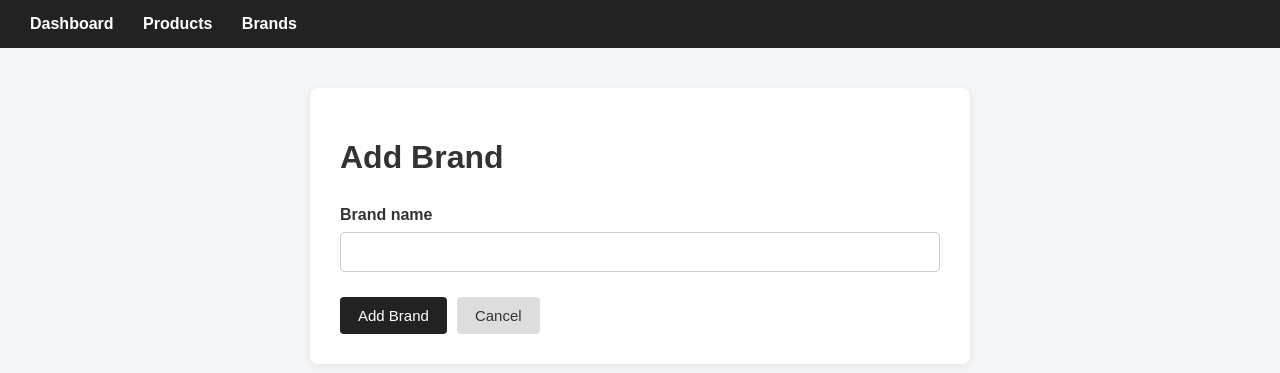
After one commit to wladimirkarpicki/ai-inventory-management, a Flask app: page /brands/add in a window 1280 px wide. The commit adds this page. Shown: the top 373 px of the page. Run offline with Flask 3, Linux system fonts and the light colour scheme; some libraries are stand-ins or nearby versions.

Commit message:
Improved Brands Management System Architecture

```diff
--- a/app.py
+++ b/app.py
@@ -420,5 +420,260 @@ def delete_product():
     )
 
 
+
+
+def validate_brand_name(name):
+    """
+    Validate a brand name for add / edit operations.
+    Returns an error message string, or None when the name is valid.
+    """
+
+    if not name:
+        return "Brand name is required."
+
+    if len(name) > 100:
+        return "Brand name must be 100 characters or fewer."
+
+    return None
+
+
+@app.route("/brands/add", methods=["GET", "POST"])
+def add_brand():
+
+    name = ""
+    error = ""
+
+    if request.method == "POST":
+
+        name = request.form.get("name", "").strip()
+        error = validate_brand_name(name)
+
+        if error is None:
+            conn = None
+
+            try:
+                conn = psycopg.connect(get_connection_string())
+                cur = conn.cursor()
+
+                cur.execute(
+                    "SELECT 1 FROM brands WHERE LOWER(name) = LOWER(%s)",
+                    (name,)
+                )
+
+                if cur.fetchone() is not None:
+                    error = f'A brand named "{name}" already exists.'
+                else:
+                    cur.execute(
+                        "INSERT INTO brands (name) VALUES (%s)",
+                        (name,)
+                    )
+
+                    conn.commit()
+
+                cur.close()
+
+            except psycopg.errors.UniqueViolation:
+                error = f'A brand named "{name}" already exists.'
+
+            finally:
+                if conn is not None:
+                    conn.close()
+
+        if error is None:
+            return redirect(url_for("brands"))
+
+    return render_template("add_brand.html", name=name, error=error)
+
+
+@app.route("/brands/edit", methods=["GET", "POST"])
+def edit_brand():
+
+    brand_id = request.args.get(
+        "brand_id",
+        type=int
+    )
+
+    # POST: save changes
+    if request.method == "POST":
+
+        name = request.form.get("name", "").strip()
+        error = validate_brand_name(name)
+        success = False
+        brand = None
+
+        conn = None
+
+        try:
+            conn = psycopg.connect(get_connection_string())
+            cur = conn.cursor()
+
+            cur.execute(
+                "SELECT id, name FROM brands WHERE id = %s",
+                (brand_id,)
+            )
+
+            row = cur.fetchone()
+
+            if row is None:
+                cur.close()
+                conn.close()
+                return "Brand not found", 404
+
+            if error is None:
+                cur.execute(
+                    "SELECT id FROM brands WHERE LOWER(name) = LOWER(%s) AND id <> %s",
+                    (name, brand_id)
+                )
+
+                if cur.fetchone() is not None:
+                    error = f'A brand named "{name}" already exists.'
+
+            if error is None:
+                cur.execute(
+                    "UPDATE brands SET name = %s WHERE id = %s",
+                    (name, brand_id)
+                )
+
+                conn.commit()
+                success = True
+
+            cur.close()
+
+        except psycopg.errors.UniqueViolation:
+            error = f'A brand named "{name}" already exists.'
+
+        finally:
+            if conn is not None:
+                conn.close()
+
+        if success:
+            return redirect(url_for("brands"))
+
+        # Re-display the submitted name when editing after a validation error
+        brand = (brand_id, name)
+
+        return render_template("edit_brand.html", brand=brand, error=error)
+
+    # GET: no selection yet -> show brand picker
+    if brand_id is None:
+
+        conn = psycopg.connect(get_connection_string())
+        cur = conn.cursor()
+
+        cur.execute("""
+            SELECT
+                id,
+                name
+            FROM brands
+            ORDER BY id
+        """)
+
+        brands = cur.fetchall()
+
+        cur.close()
+        conn.close()
+
+        return render_template("edit_brand_select.html", brands=brands)
+
+    # GET: brand selected -> show edit form
+    conn = psycopg.connect(get_connection_string())
+    cur = conn.cursor()
+
+    cur.execute(
+        "SELECT id, name FROM brands WHERE id = %s",
+        (brand_id,)
+    )
+
+    brand = cur.fetchone()
+
+    cur.close()
+    conn.close()
+
+    if brand is None:
+        return "Brand not found", 404
+
+    return render_template("edit_brand.html", brand=brand, error="")
+
+
+
+
+@app.route("/brands/delete", methods=["GET", "POST"])
+def delete_brand():
+
+    brand_id = request.args.get("brand_id", type=int)
+
+    # POST: delete brand
+    if request.method == "POST":
+
+        conn = None
+
+        try:
+            conn = psycopg.connect(get_connection_string())
+            cur = conn.cursor()
+
+            cur.execute("SELECT id, name FROM brands WHERE id = %s", (brand_id,))
+            brand = cur.fetchone()
+
+            if brand is None:
+                cur.close()
+                conn.close()
+                return "Brand not found", 404
+
+            try:
+                cur.execute("DELETE FROM brands WHERE id = %s", (brand_id,))
+                conn.commit()
+            except psycopg.errors.ForeignKeyViolation:
+                conn.rollback()
+                cur.close()
+                conn.close()
+                return render_template(
+                    "delete_brand_confirm.html",
+                    brand=brand,
+                    error="This brand has products and cannot be deleted."
+                )
+
+            cur.close()
+
+        finally:
+            if conn is not None:
+                conn.close()
+
+        return redirect(url_for("brands"))
+
+    # GET: no selection -> show picker
+    if brand_id is None:
+
+        conn = psycopg.connect(get_connection_string())
+        cur = conn.cursor()
+
+        cur.execute("""
+            SELECT id, name
+            FROM brands
+            ORDER BY id
+        """)
+
+        brands = cur.fetchall()
+
+        cur.close()
+        conn.close()
+
+        return render_template("delete_brand_select.html", brands=brands)
+
+    # GET: brand selected -> show confirmation
+    conn = psycopg.connect(get_connection_string())
+    cur = conn.cursor()
+
+    cur.execute("SELECT id, name FROM brands WHERE id = %s", (brand_id,))
+    brand = cur.fetchone()
+
+    cur.close()
+    conn.close()
+
+    if brand is None:
+        return "Brand not found", 404
+
+    return render_template("delete_brand_confirm.html", brand=brand)
+
+
 if __name__ == "__main__":
     app.run(debug=True)
--- /dev/null
+++ b/templates/add_brand.html
@@ -0,0 +1,65 @@
+{% extends "base.html" %}
+
+{% block title %}
+Add Brand
+{% endblock %}
+
+
+{% block content %}
+
+<div class="form-container">
+
+    <h1>Add Brand</h1>
+
+    {% if error %}
+    <div class="error-message">
+        {{ error }}
+    </div>
+    {% endif %}
+
+    <form
+        method="POST"
+        action="{{ url_for('add_brand') }}"
+    >
+
+        <div class="form-group">
+
+            <label for="name">
+                Brand name
+            </label>
+
+            <input
+                type="text"
+                id="name"
+                name="name"
+                value="{{ name | default('') }}"
+                maxlength="100"
+                required
+            >
+
+        </div>
+
+
+        <div class="form-actions">
+
+            <button
+                type="submit"
+                class="btn btn-primary"
+            >
+                Add Brand
+            </button>
+
+            <a
+                href="{{ url_for('brands') }}"
+                class="btn btn-secondary"
+            >
+                Cancel
+            </a>
+
+        </div>
+
+    </form>
+
+</div>
+
+{% endblock %}
--- a/templates/base.html
+++ b/templates/base.html
@@ -82,6 +82,16 @@
         .btn-secondary:hover {
             background-color: #ccc;
         }
+        .error-message {
+            color: #c00;
+            background: #fee;
+            border: 1px solid #c99;
+            padding: 10px 14px;
+            border-radius: 4px;
+            margin-bottom: 15px;
+            font-weight: bold;
+        }
+
         .pagination {
             display: flex;
             justify-content: center;
```
Also changed, not shown: templates/brands.html (+21 -0 lines), templates/delete_brand_confirm.html (added, +63 -0 lines), templates/delete_brand_select.html (added, +66 -0 lines), templates/edit_brand.html (added, +65 -0 lines), templates/edit_brand_select.html (added, +66 -0 lines).
